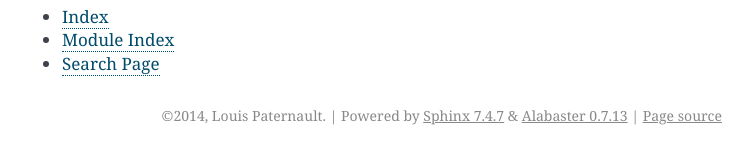
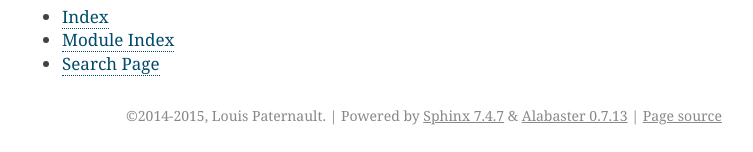
Before and after one commit to Qanu-survey/pdfautonup, a Sphinx documentation site: the page built from doc/index.rst, in a window 1280 px wide. Shown: the part 1349-1501 px from the top of the page, without its empty margins (388-1141 px from the left). Built offline with Sphinx 7.4.7, drawn with Linux system fonts in a browser that asks for light colours.

```diff
--- a/doc/conf.py
+++ b/doc/conf.py
@@ -67,14 +67,14 @@ master_doc = 'index'
 
 # General information about the project.
 project = 'PdfAutoNup'
-copyright = '2014, Louis Paternault'
+copyright = '2014-2015, Louis Paternault'
 
 # The version info for the project you're documenting, acts as replacement for
 # |version| and |release|, also used in various other places throughout the
 # built documents.
 #
 # The short X.Y version.
-version = "0.1.0"
+version = "0.1.1"
 # The full version, including alpha/beta/rc tags.
 release = version
 
--- a/pdfautonup/__init__.py
+++ b/pdfautonup/__init__.py
@@ -1,6 +1,6 @@
 #!/usr/bin/env python3
 
-# Copyright Louis Paternault 2011-2014
+# Copyright Louis Paternault 2014-2015
 # This program is free software: you can redistribute it and/or modify
 # it under the terms of the GNU General Public License as published by
 # the Free Software Foundation, either version 3 of the License, or
@@ -16,6 +16,6 @@
 
 """Convert PDF files to 'n-up' PDF files, guessing the output layout."""
 
-VERSION = "0.1.0"
+VERSION = "0.1.1"
 __AUTHOR__ = "Louis Paternault (spalax@gresille.org)"
-__COPYRIGHT__ = "(C) 2014 Louis Paternault. GNU GPL 3 or later."
+__COPYRIGHT__ = "(C) 2014-2015 Louis Paternault. GNU GPL 3 or later."
--- a/setup.py
+++ b/setup.py
@@ -37,7 +37,7 @@ def readme():
 
 setup(
     name='PdfAutoNup',
-    version="0.1.0",
+    version="0.1.1",
     packages=find_packages(exclude=["test*"]),
     setup_requires=["hgtools"],
     install_requires=[
```
Also changed, not shown: 1 other file.
